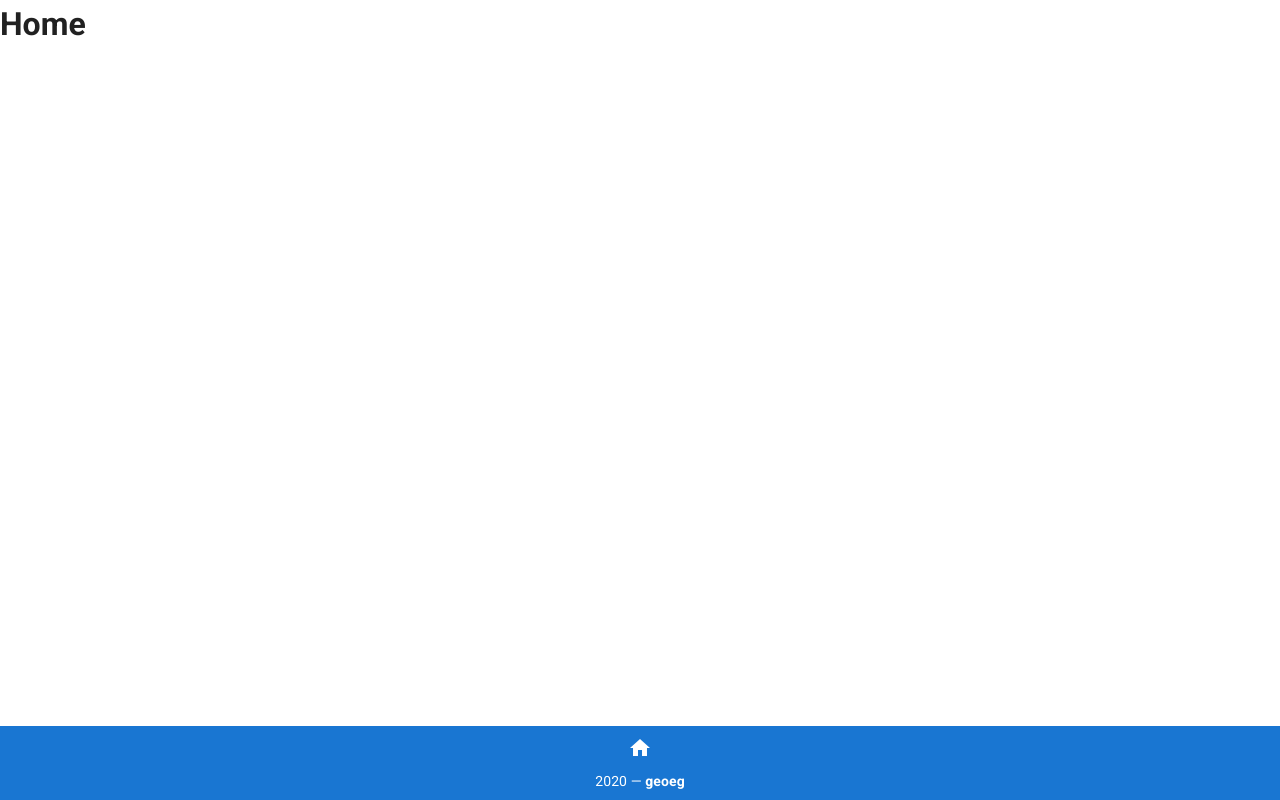
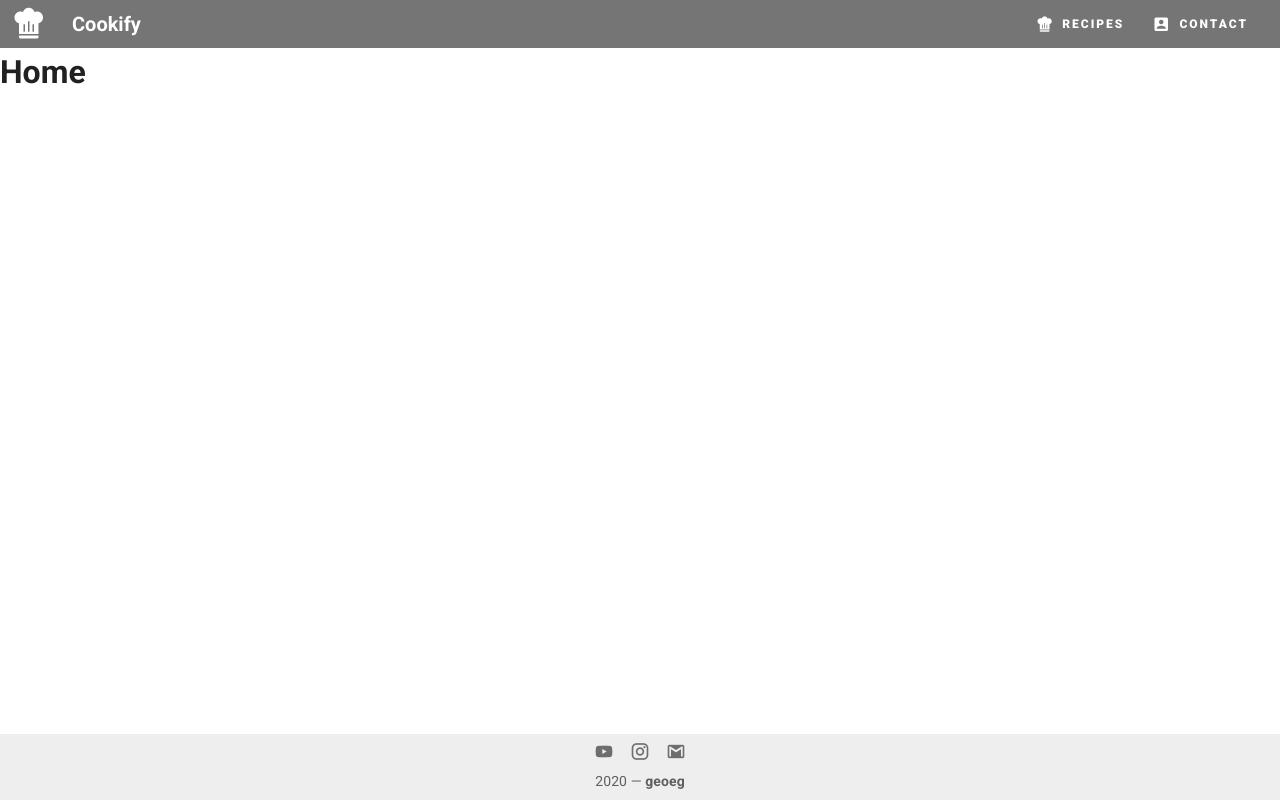
Before and after one commit to geoeg/cookify, a Vue app: page /#/ in a window 1280 px wide. Built offline with nearby package versions, Linux system fonts and the light colour scheme.

Commit message:
outsource single recipe sections in single components

```diff
--- a/src/App.vue
+++ b/src/App.vue
@@ -1,6 +1,6 @@
 <template>
   <v-app color="blue lighten-3">
-    <!-- <nav-bar></nav-bar> -->
+    <nav-bar></nav-bar>
 
     <v-content>
       <router-view></router-view>
@@ -11,13 +11,13 @@
 </template>
 
 <script>
-// import NavBar from "./components/NavBar.vue";
+import NavBar from "./components/NavBar.vue";
 import Footer from "./components/Footer.vue";
 
 export default {
   name: "App",
   components: {
-    // "nav-bar": NavBar,
+    "nav-bar": NavBar,
     "bottom-bar": Footer,
   },
   data: () => ({}),
--- a/src/components/Footer.vue
+++ b/src/components/Footer.vue
@@ -1,12 +1,18 @@
 <template>
   <v-footer app absolute tile padless>
-    <v-card flat tile width="100%" class="primary white--text text-center">
-      <v-card-text class="pa-1">
-        <v-btn class="white--text" icon>
-          <v-icon size="24px">mdi-home</v-icon>
+    <v-card flat tile width="100%" class="grey lighten-3 text-center">
+      <v-card-text class="pa-0">
+        <v-btn icon>
+          <v-icon size="20px">mdi-youtube</v-icon>
+        </v-btn>
+        <v-btn icon>
+          <v-icon size="20px">mdi-instagram</v-icon>
+        </v-btn>
+        <v-btn icon>
+          <v-icon size="20px">mdi-gmail</v-icon>
         </v-btn>
       </v-card-text>
-      <v-card-text class="white--text pt-0 pb-2">
+      <v-card-text class="pt-0 pb-2">
         {{ new Date().getFullYear() }} — <strong>geoeg</strong>
       </v-card-text>
     </v-card>
--- a/src/components/GetTopButton.vue
+++ b/src/components/GetTopButton.vue
@@ -1,6 +1,6 @@
 <template>
   <v-fab-transition>
-    <v-btn color="primary" fixed small fab bottom right>
+    <v-btn color="grey darken-1" dark fixed small fab bottom right>
       <v-icon>mdi-arrow-up-bold-circle</v-icon>
     </v-btn>
   </v-fab-transition>
--- a/src/components/NavBar.vue
+++ b/src/components/NavBar.vue
@@ -1,8 +1,10 @@
 <template>
-  <v-app-bar app dense absolute flat :hide-on-scroll="true" color="primary">
+
+  <v-app-bar app dense absolute flat :hide-on-scroll="true" color="grey darken-1">
     <v-app-bar-nav-icon>
       <v-avatar size="40">
-        <v-img src="../assets/jokata.jpg" alt="" />
+        <!-- <v-img src="../assets/jokata.jpg" alt="" /> -->
+        <v-icon large class="white--text">mdi-chef-hat</v-icon>
       </v-avatar>
     </v-app-bar-nav-icon>
 
@@ -18,12 +20,13 @@
       :to="item.link"
       text
       rounded
-      class="white--text"
+      class="white--text font-weight-black overline"
     >
       <v-icon left>{{ item.icon }}</v-icon>
       {{ item.title }}
     </v-btn>
   </v-app-bar>
+
 </template>
 
 <script>
--- /dev/null
+++ b/src/components/RecipeCarousel.vue
@@ -0,0 +1,29 @@
+<template>
+  <div>
+    <p class="subtitle-2 font-weight-light text-center ma-4">
+      {{ carouselTitle }}
+    </p>
+    <v-carousel
+      cycle
+      height="auto"
+      hide-delimiter-background
+      show-arrows-on-hover
+    >
+      <v-carousel-item v-for="(recipeSlide, i) in recipeCards" :key="i">
+        <v-card height="100%">
+          <v-container fluid class="pa-0 ma-0">
+            <v-img aspect-ratio="2" :src="recipeSlide.images[i].src" />
+            <v-card-title class="grey">{{ recipeSlide.title }}</v-card-title>
+            <v-card-subtitle class="grey">{{ recipeSlide.subtitle }}</v-card-subtitle>
+          </v-container>
+        </v-card>
+      </v-carousel-item>
+    </v-carousel>
+  </div>
+</template>
+
+<script>
+export default {
+  props: ["carouselTitle", "recipeCards"]
+};
+</script>
--- /dev/null
+++ b/src/components/RecipeIngredients.vue
@@ -0,0 +1,51 @@
+<template>
+  <v-sheet
+    min-width="100%"
+    min-height="auto"
+    max-width="100%"
+    width="auto"
+    height="auto"
+    elevation="4"
+    class="mt-4 mb-4"
+  >
+    <v-list class="pa-0 ma-0">
+      <v-list-item-group v-model="selectedIngredients" multiple>
+        <template v-for="(ingr, i) in ingredients">
+          <v-list-item
+            :key="`ingr-${i}`"
+            :value="ingr.label"
+            active-class="deep-grey--text text--accent-4"
+          >
+            <template v-slot:default="{ active, toggle }">
+              <v-list-item-content>
+                <v-list-item-title class="subtitle-2">
+                  {{ ingr.amount }} - {{ ingr.label }}
+                </v-list-item-title>
+              </v-list-item-content>
+
+              <v-list-item-action>
+                <v-checkbox
+                  :input-value="active"
+                  :true-value="ingr.label"
+                  color="deep-gray accent-4"
+                  @click="toggle"
+                ></v-checkbox>
+              </v-list-item-action>
+            </template>
+          </v-list-item>
+        </template>
+      </v-list-item-group>
+    </v-list>
+  </v-sheet>
+</template>
+
+<script>
+export default {
+  props: ["ingredients"],
+  data() {
+    return {
+      selectedIngredients: [],
+    };
+  },
+};
+</script>
--- /dev/null
+++ b/src/components/RecipeOverview.vue
@@ -0,0 +1,21 @@
+<template>
+  <div>
+    <p class="subtitle-2 text-justify clearfix pa-0 mt-4 mb-4">
+      {{ recipe[0].content }}
+    </p>
+    <v-img aspect-ratio="2" :src="recipe[0].images[1].src" />
+    <p class="subtitle-2 text-justify clearfix pa-0 mt-4 mb-4">
+      {{ recipe[0].content }}
+    </p>
+    <v-img aspect-ratio="2" :src="recipe[0].images[0].src" />
+    <p class="subtitle-2 text-justify clearfix pa-0 mt-4 mb-4">
+      {{ recipe[0].content }}
+    </p>
+  </div>
+</template>
+
+<script>
+export default {
+  props: ["recipe"],
+};
+</script>
--- /dev/null
+++ b/src/components/RecipeSteps.vue
@@ -0,0 +1,28 @@
+<template>
+  <v-container id="recipe-steps" fluid class="pa-0 ma-0">
+    <v-timeline :dense="true">
+      <v-timeline-item
+        v-for="n in 3"
+        :key="n"
+        :fill-dot="true"
+        :left="true"
+        :small="true"
+        color="black"
+      >
+        <v-card flat>
+          <v-card-title class="title pa-0">Lorem ipsum</v-card-title>
+          <v-card-text class="text-justify pa-0">
+            Lorem ipsum dolor sit amet, no nam oblique veritus. Commune scaevola
+            imperdiet nec ut, sed euismod convenire principes at. Est et nobis
+            iisque percipit, an vim zril disputando voluptatibus, vix an
+            salutandi sententiae.
+          </v-card-text>
+        </v-card>
+      </v-timeline-item>
+    </v-timeline>
+  </v-container>
+</template>
+
+<script>
+export default {};
+</script>
--- /dev/null
+++ b/src/components/RecipeTitleSection.vue
@@ -0,0 +1,16 @@
+<template>
+  <div>
+    <p class="display-4 text-center mt-4 mb-4">
+      {{ title }}
+    </p>
+    <p class="title font-weight-light text-center pa-0 mb-4">
+      {{ subtitle }}
+    </p>
+  </div>
+</template>
+
+<script>
+export default {
+  props: ["title", "subtitle"],
+};
+</script>
--- a/src/views/Recipe.vue
+++ b/src/views/Recipe.vue
@@ -16,12 +16,10 @@
       </v-row>
       <v-row justify="center" align="center">
         <v-col cols="11" sm="8" md="6">
-          <p class="display-4 text-center mt-4 mb-4">
-            {{ recipe[0].title }}
-          </p>
-          <p class="title font-weight-light text-center pa-0 mb-4">
-            {{ recipe[0].subtitle }}
-          </p>
+          <recipe-titles
+            :title="recipe[0].title"
+            :subtitle="recipe[0].subtitle"
+          />
         </v-col>
       </v-row>
     </v-container>
@@ -35,115 +33,37 @@
           >
             - overview -
           </p>
-          <v-divider></v-divider>
-          <p class="subtitle-2 text-justify clearfix pa-0 mt-4 mb-4">
-            {{ recipe[0].content }}
-          </p>
-          <v-img aspect-ratio="2" :src="recipe[0].images[1].src" />
-          <p class="subtitle-2 text-justify clearfix pa-0 mt-4 mb-4">
-            {{ recipe[0].content }}
-          </p>
-          <v-img aspect-ratio="2" :src="recipe[0].images[0].src" />
-          <p class="subtitle-2 text-justify clearfix pa-0 mt-4 mb-4">
-            {{ recipe[0].content }}
-          </p>
+          <v-divider />
+          <recipe-overview :recipe="recipe" />
+
           <p
             id="ingredients-section"
             class="subtitle-2 text-center pa-0 mt-4 mb-2"
           >
             - ingredients -
           </p>
-          <v-divider></v-divider>
-          <v-sheet
-            min-width="100%"
-            min-height="auto"
-            max-width="100%"
-            width="auto"
-            height="auto"
-            elevation="4"
-            class="mt-4 mb-4"
-          >
-            <v-list class="pa-0 ma-0">
-              <v-list-item-group v-model="selectedIngredients" multiple>
-                <template v-for="(ingr, i) in recipe[0].ingredients">
-                  <v-list-item
-                    :key="`ingr-${i}`"
-                    :value="ingr.label"
-                    active-class="deep-grey--text text--accent-4"
-                  >
-                    <template v-slot:default="{ active, toggle }">
-                      <v-list-item-content>
-                        <v-list-item-title class="subtitle-2">
-                          {{ ingr.amount }} - {{ ingr.label }}
-                        </v-list-item-title>
-                      </v-list-item-content>
+          <v-divider />
+          <recipe-ingredients :ingredients="recipe[0].ingredients" />
+          <v-divider />
 
-                      <v-list-item-action>
-                        <v-checkbox
-                          :input-value="active"
-                          :true-value="ingr.label"
-                          color="deep-gray accent-4"
-                          @click="toggle"
-                        ></v-checkbox>
-                      </v-list-item-action>
-                    </template>
-                  </v-list-item>
-                </template>
-              </v-list-item-group>
-            </v-list>
-          </v-sheet>
-          <p>{{ selectedIngredients }}</p>
           <p id="steps-section" class="subtitle-2 text-center pa-0 mt-4 mb-2">
             - steps -
           </p>
-          <v-divider></v-divider>
-          <v-container id="recipe-steps" fluid class="pa-0 ma-0">
-            <v-timeline :dense="true">
-              <v-timeline-item
-                v-for="n in 3"
-                :key="n"
-                :fill-dot="true"
-                :left="true"
-                :small="true"
-                color="black"
-              >
-                <v-card flat>
-                  <v-card-title class="title pa-0">Lorem ipsum</v-card-title>
-                  <v-card-text class="text-justify pa-0">
-                    Lorem ipsum dolor sit amet, no nam oblique veritus. Commune
-                    scaevola imperdiet nec ut, sed euismod convenire principes
-                    at. Est et nobis iisque percipit, an vim zril disputando
-                    voluptatibus, vix an salutandi sententiae.
-                  </v-card-text>
-                </v-card>
-              </v-timeline-item>
-            </v-timeline>
-          </v-container>
-          <v-divider></v-divider>
+          <v-divider />
+          <recipe-steps />
+          <v-divider />
           <p class="display-1 text-center mt-4 mb-4">Enjoy!</p>
         </v-col>
       </v-row>
     </v-container>
 
-    <v-container id="recipe-footer" fluid class="pa-0 ma-0">
+    <v-container id="recipe-footer" fluid class="pa-0 mt-8">
       <v-row align="center" justify="center">
         <v-col cols="12" sm="8" md="6">
-          <v-carousel
-            cycle
-            height="auto"
-            hide-delimiter-background
-            show-arrows-on-hover
-          >
-            <v-carousel-item v-for="(slide, i) in slides" :key="i">
-              <v-card height="100%">
-                <v-container fluid class="pa-0 ma-0">
-                  <v-img aspect-ratio="2" src="../assets/chef.jpg" />
-                  <v-card-title>{{ slide }}</v-card-title>
-                  <v-card-subtitle>{{ slide }}</v-card-subtitle>
-                </v-container>
-              </v-card>
-            </v-carousel-item>
-          </v-carousel>
+          <recipe-carousel
+            :carouselTitle="carouselTitle"
+            :recipeCards="recipe"
+          />
         </v-col>
       </v-row>
     </v-container>
@@ -153,11 +73,21 @@
 </template>
 
 <script>
+import RecipeTitleSection from "../components/RecipeTitleSection.vue";
+import RecipeOverview from "../components/RecipeOverview.vue";
+import RecipeIngredients from "../components/RecipeIngredients.vue";
+import RecipeSteps from "../components/RecipeSteps.vue";
+import RecipeCarousel from "../components/RecipeCarousel.vue";
 import GetTopButton from "../components/GetTopButton.vue";
 
 export default {
   components: {
     "get-top-button": GetTopButton,
+    "recipe-titles": RecipeTitleSection,
+    "recipe-overview": RecipeOverview,
+    "recipe-ingredients": RecipeIngredients,
+    "recipe-steps": RecipeSteps,
+    "recipe-carousel": RecipeCarousel,
   },
   data() {
     return {
@@ -168,12 +98,93 @@ export default {
         "red lighten-1",
         "deep-purple accent-4",
       ],
-      slides: ["First", "Second", "Third", "Fourth", "Fifth"],
-      // ingredients: ["300g potatoes", "200g carrots", "500g tomatoes"],
-      selectedIngredients: [],
+      carouselTitle: "you may want to try some of those?",
+      recipeCards: ["First", "Second", "Third", "Fourth", "Fifth"],
       recipe: [
         {
           title: "recipe title",
+          subtitle: "recipe subtitle",
+          content: `"Sed ut perspiciatis unde omnis iste natus error sit voluptatem accusantium doloremque laudantium, totam rem aperiam, eaque ipsa quae ab illo inventore veritatis et quasi architecto beatae vitae dicta sunt explicabo. Nemo enim ipsam voluptatem quia voluptas sit aspernatur aut odit aut fugit, sed quia consequuntur magni dolores eos qui ratione voluptatem sequi nesciunt. Neque porro quisquam est, qui dolorem ipsum quia dolor sit amet, consectetur, adipisci velit, sed quia non numquam eius modi tempora incidunt ut labore et dolore magnam aliquam quaerat voluptatem. Ut enim ad minima veniam, quis nostrum exercitationem ullam corporis suscipit laboriosam, nisi ut aliquid ex ea commodi consequatur? Quis autem vel eum iure reprehenderit qui in ea voluptate velit esse quam nihil molestiae consequatur, vel illum qui dolorem eum fugiat quo voluptas nulla pariatur?"`,
+          images: [
+            {
+              title: "first image",
+              src:
+                "https://diethood.com/wp-content/uploads/2019/07/Whole-Roast-Chicken.jpg",
+            },
+            {
+              title: "second image",
+              src:
+                "https://s23209.pcdn.co/wp-content/uploads/2018/09/Creamy-Beef-and-ShellsIMG_6411.jpg",
+            },
+            {
+              title: "third image",
+              src:
+                "https://www.momontimeout.com/wp-content/uploads/2018/11/chicken-stir-fry.jpg",
+            },
+          ],
+          ingredients: [
+            {
+              amount: "300g",
+              label: "tomatoes",
+            },
+            {
+              amount: "200g",
+              label: "potatotes",
+            },
+            {
+              amount: "100g",
+              label: "cheese",
+            },
+          ],
+          steps: {
+            1: "lalala",
+            2: "lalala2",
+            3: "lallala3",
+          },
+        },
+        {
+          title: "recipe title2",
+          subtitle: "recipe subtitle",
+          content: `"Sed ut perspiciatis unde omnis iste natus error sit voluptatem accusantium doloremque laudantium, totam rem aperiam, eaque ipsa quae ab illo inventore veritatis et quasi architecto beatae vitae dicta sunt explicabo. Nemo enim ipsam voluptatem quia voluptas sit aspernatur aut odit aut fugit, sed quia consequuntur magni dolores eos qui ratione voluptatem sequi nesciunt. Neque porro quisquam est, qui dolorem ipsum quia dolor sit amet, consectetur, adipisci velit, sed quia non numquam eius modi tempora incidunt ut labore et dolore magnam aliquam quaerat voluptatem. Ut enim ad minima veniam, quis nostrum exercitationem ullam corporis suscipit laboriosam, nisi ut aliquid ex ea commodi consequatur? Quis autem vel eum iure reprehenderit qui in ea voluptate velit esse quam nihil molestiae consequatur, vel illum qui dolorem eum fugiat quo voluptas nulla pariatur?"`,
+          images: [
+            {
+              title: "first image",
+              src:
+                "https://diethood.com/wp-content/uploads/2019/07/Whole-Roast-Chicken.jpg",
+            },
+            {
+              title: "second image",
+              src:
+                "https://s23209.pcdn.co/wp-content/uploads/2018/09/Creamy-Beef-and-ShellsIMG_6411.jpg",
+            },
+            {
+              title: "third image",
+              src:
+                "https://www.momontimeout.com/wp-content/uploads/2018/11/chicken-stir-fry.jpg",
+            },
+          ],
+          ingredients: [
+            {
+              amount: "300g",
+              label: "tomatoes",
+            },
+            {
+              amount: "200g",
+              label: "potatotes",
+            },
+            {
+              amount: "100g",
+              label: "cheese",
+            },
+          ],
+          steps: {
+            1: "lalala",
+            2: "lalala2",
+            3: "lallala3",
+          },
+        },
+        {
+          title: "recipe title3",
           subtitle: "recipe subtitle",
           content: `"Sed ut perspiciatis unde omnis iste natus error sit voluptatem accusantium doloremque laudantium, totam rem aperiam, eaque ipsa quae ab illo inventore veritatis et quasi architecto beatae vitae dicta sunt explicabo. Nemo enim ipsam voluptatem quia voluptas sit aspernatur aut odit aut fugit, sed quia consequuntur magni dolores eos qui ratione voluptatem sequi nesciunt. Neque porro quisquam est, qui dolorem ipsum quia dolor sit amet, consectetur, adipisci velit, sed quia non numquam eius modi tempora incidunt ut labore et dolore magnam aliquam quaerat voluptatem. Ut enim ad minima veniam, quis nostrum exercitationem ullam corporis suscipit laboriosam, nisi ut aliquid ex ea commodi consequatur? Quis autem vel eum iure reprehenderit qui in ea voluptate velit esse quam nihil molestiae consequatur, vel illum qui dolorem eum fugiat quo voluptas nulla pariatur?"`,
           images: [
@@ -218,9 +229,3 @@ export default {
   },
 };
 </script>
-
-<style scoped>
-.clearfix {
-  clear: auto;
-}
-</style>
```
